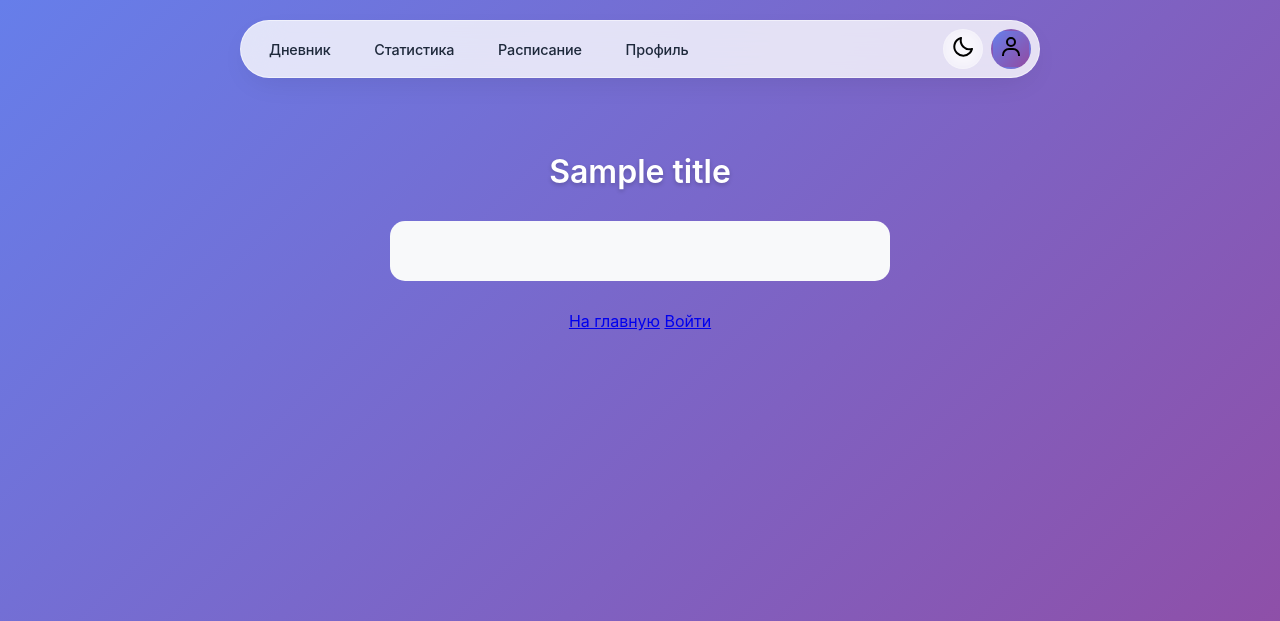
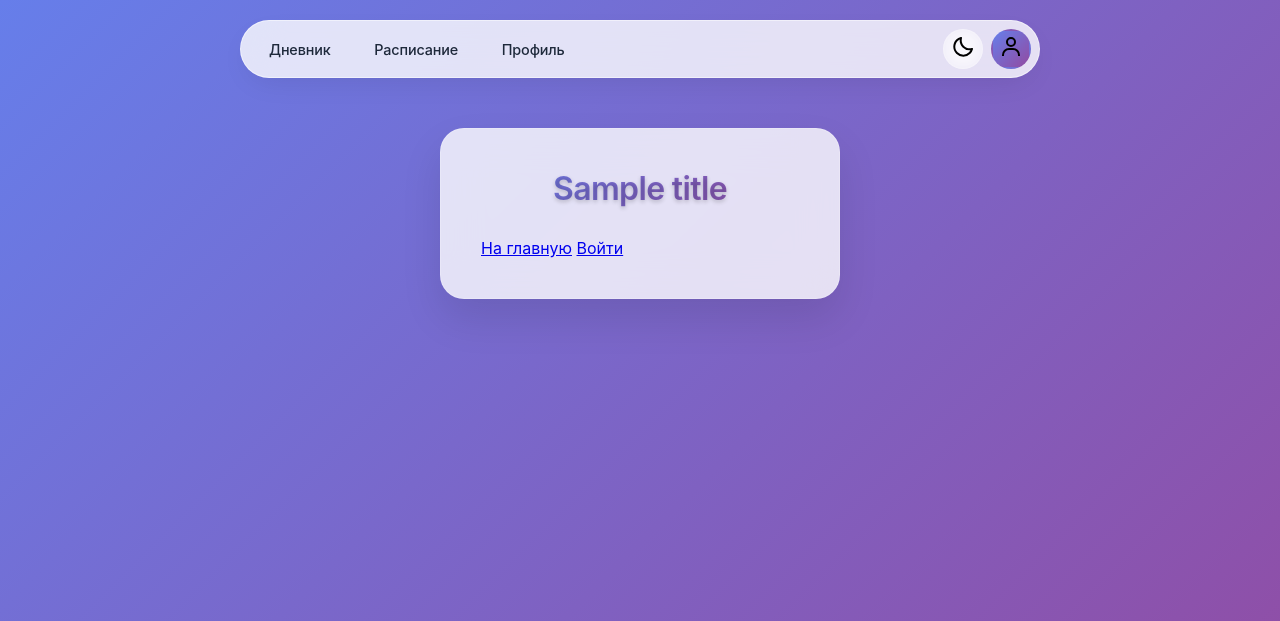
Before and after one commit to Andre-wb/Artifex, a FastAPI app: template templates/message.html in a window 1280 px wide. Shown: the top 621 px of the page. Run offline with FastAPI, Linux system fonts and the light colour scheme; the template is opened without the code that fills it: most values are stand-ins (such as "Sample title", 1, 10 or a date in 2020).

Commit message:
Стили для промежуточных страниц при авторизации

```diff
--- a/templates/base.html
+++ b/templates/base.html
@@ -13,9 +13,6 @@
         <div class="desktop-nav">
             <a href="/diary" class="{% if request.url.path == '/diary' %}active{% endif %}">
                 Дневник
-            </a>
-            <a href="/stats" class="{% if request.url.path == '/stats' %}active{% endif %}">
-                Статистика
             </a>
             <a href="/timetable" class="{% if request.url.path == '/timetable' %}active{% endif %}">
                 Расписание
--- a/templates/message.html
+++ b/templates/message.html
@@ -2,12 +2,14 @@
 {% extends "base.html" %}
 
 {% block title %}{{ title }}{% endblock %}
-
+{% block extra_css %}
+<link rel="stylesheet" href="{{ url_for('static', path='css/login.css') }}">
+{% endblock %}
 {% block content %}
-<div style="text-align: center; padding: 50px; max-width: 600px; margin: 0 auto;">
-  <h1>{{ title }}</h1>
-  <div style="background: #f8f9fa; border-radius: 15px; padding: 30px; margin: 20px 0;">
-    <p style="font-size: 1.2em; line-height: 1.6;">{{ message|safe }}</p>
+<div class=form-container>
+  <h1 class="login-header">{{ title }}</h1>
+  <div>
+    <p>{{ message|safe }}</p>
   </div>
   <div style="margin-top: 30px;">
     <a href="/">На главную</a>
```
Also changed, not shown: templates/verify_2fa.html (+5 -2 lines), app.db.
